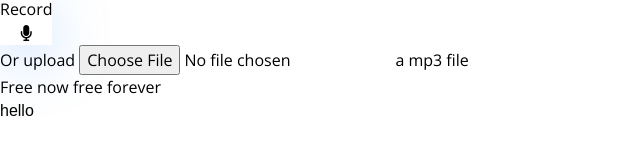
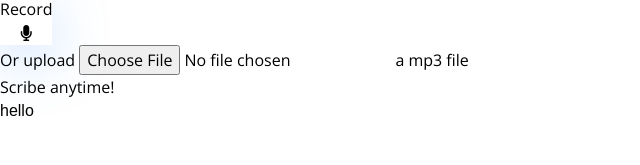
Before and after one commit to cmcelduff/NewScribe, a React (Vite) app: page / in a window 1280 px wide. Shown: the part 124-289 px from the top of the page, without its empty margins (0-640 px from the left). Built offline with nearby package versions, Linux system fonts and the light colour scheme.

Commit message:
props changes

```diff
--- a/src/components/FileDisplay.jsx
+++ b/src/components/FileDisplay.jsx
@@ -1,7 +1,7 @@
 import React from 'react'
 
 export default function FileDisplay(props) {
-        const {handleAudioReset, file, audioStream} = props;
+        const {handleAudioReset, file, audioStream, handleFormSubmission} = props;
 
         return (
             <main className='flex-1 p-4 flex-col gap-3 text-center sm:gap-4 justify-center pb-20 w-72 sm:96 max-w-full mx-auto'>
@@ -12,7 +12,7 @@ export default function FileDisplay(props) {
                 </div>
                 <div className='flex items-center justify-between gap-4'>
                     <button onClick={handleAudioReset} className='text-slate-400 hover:text-blue-600'>Reset</button>
-                    <button className='specialBtn px-3 py-2 rounded-lg text-blue-400 flex items-center gap-2 font-medium'><p>Transcribe</p></button>
+                    <button onClick={handleFormSubmission} className='specialBtn px-3 py-2 rounded-lg text-blue-400 flex items-center gap-2 font-medium'><p>Transcribe</p></button>
                     <i className="fa-solid fa-pen-nib"></i>
                 </div>
                 </main>
--- a/src/components/Homepage.jsx
+++ b/src/components/Homepage.jsx
@@ -82,7 +82,7 @@ export default function HomePage(props) {
                 const tempFile = e.target.files[0]
                 setFile(tempFile)
             }} className='hidden' type='file' accept='.mp3,.wave' /></label> a mp3 file</p>
-            <p className='italic text-slate-400'>Free now free forever</p>
+            <p className='italic text-slate-400'>Scribe anytime!</p>
         </main>
     )
 }
--- a/src/components/Information.jsx
+++ b/src/components/Information.jsx
@@ -1,6 +1,6 @@
 import React from 'react'
 
-export default function Information() {
+export default function Information(props) {
   return (
     <main className='flex-1 p-4 flex flex-col gap-3 text-center sm:gap-4 justify-center pb-20 w-72 sm:w-96 max-w-prose w-full mx-auto'>
         <h1 className='font-semibold text-4xl sm:text-5xl md:text-6xl whitespace-nowrap'>Your <span className='text-blue-400 bold'>Transcription</span></h1>
```
